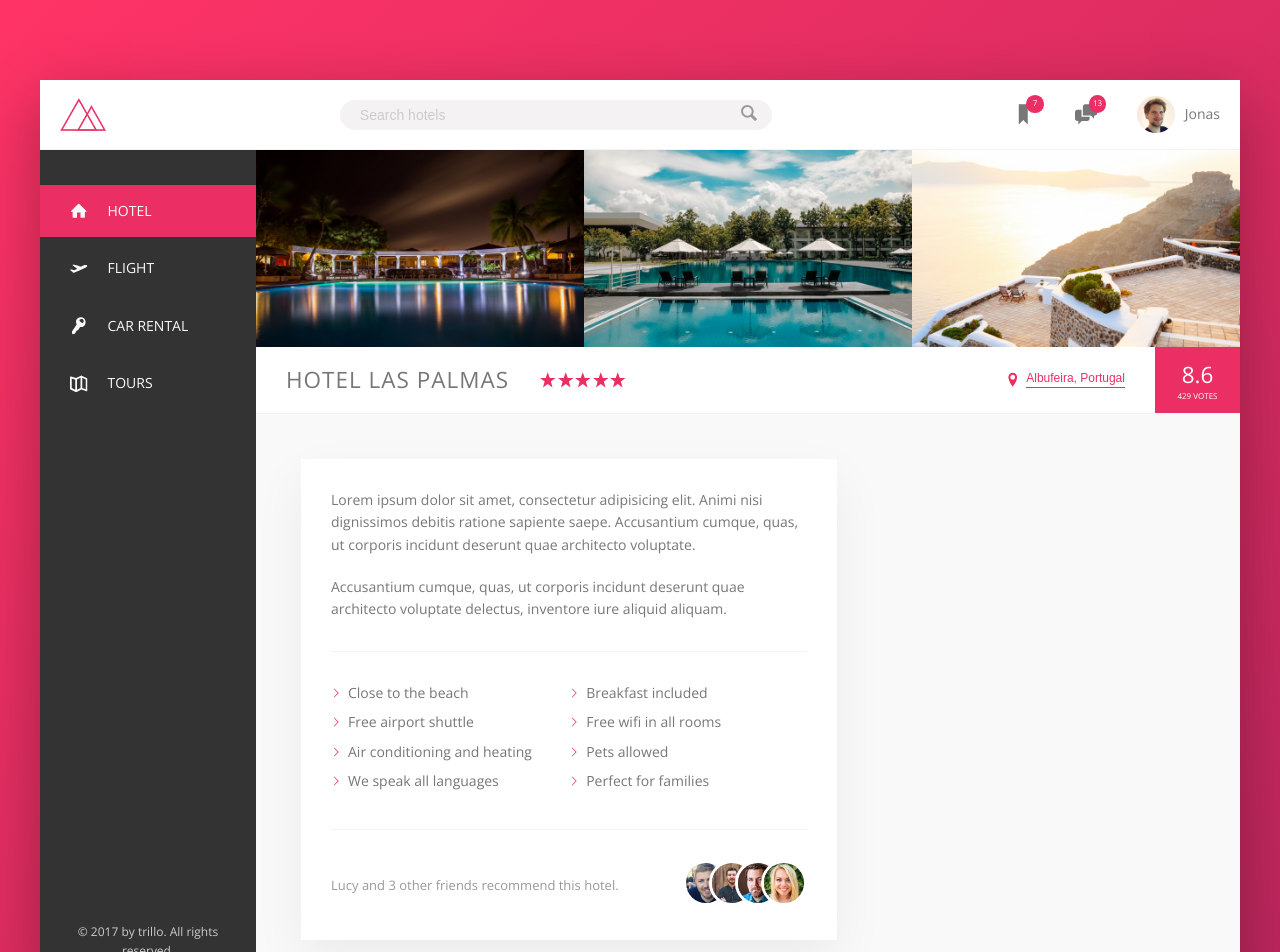
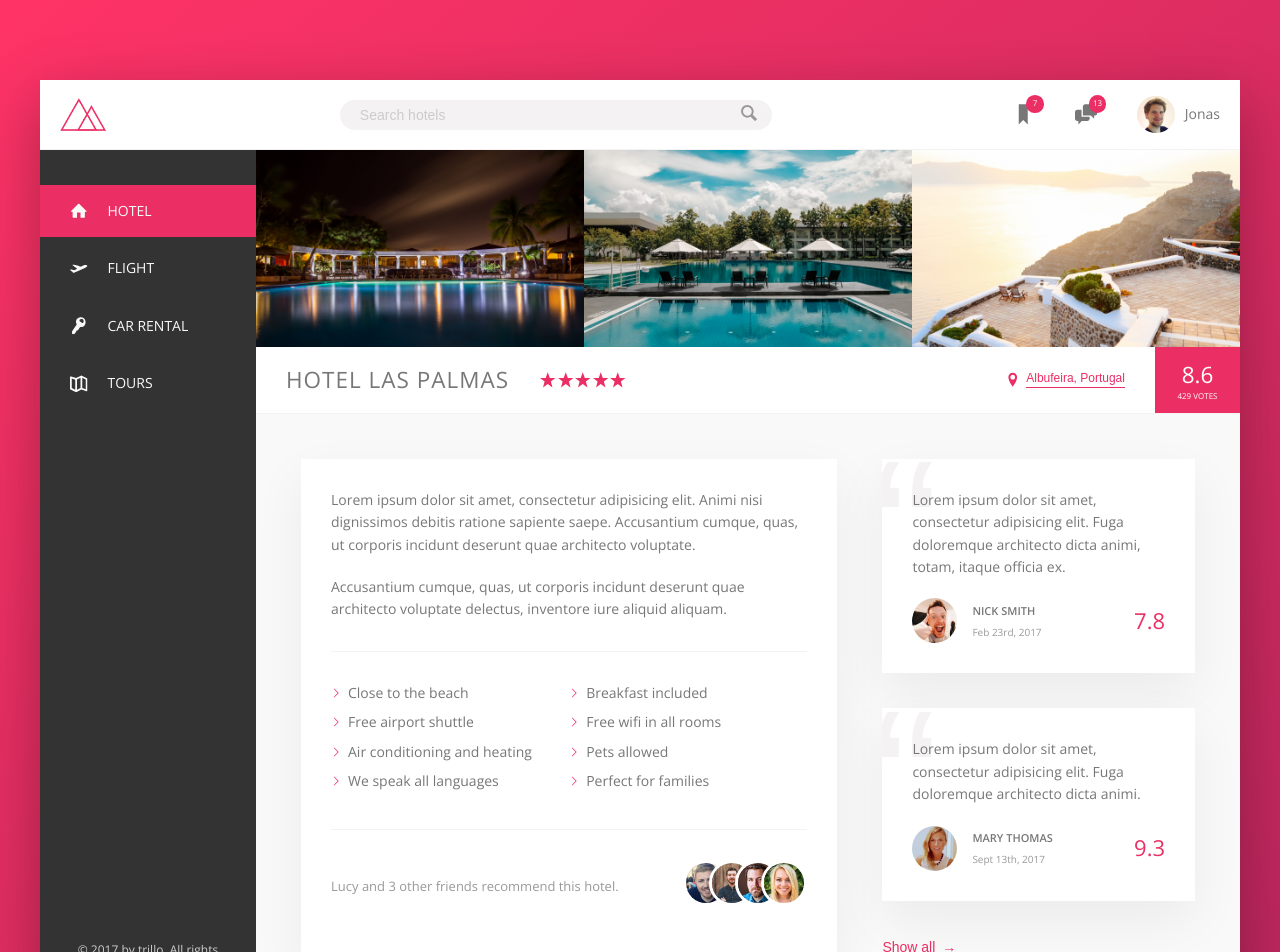
Before and after one commit to mohammadmaninang94/trillo, a React (Create React App) app: page / in a window 1280 px wide. Shown: the top 952 px of the page. Built offline with nearby package versions, Linux system fonts and the light colour scheme.

Commit message:
added review-box component and refactored feature-list and recomment components

```diff
--- a/src/App.js
+++ b/src/App.js
@@ -2,6 +2,11 @@ import Header from './components/header/header.component';
 import Sidebar from './components/sidebar/sidebar.component';
 import Gallery from './components/gallery/gallery.component';
 import Overview from './components/overview/overview.component';
+import FeatureList from './components/feature-list/feature-list.component';
+import Recommend from './components/recommend/recommend.component';
+import ReviewBox from './components/review-box/review-box.component';
+
+import reviews from './assests/data/reviews';
 
 function App() {
   return (
@@ -16,27 +21,15 @@ function App() {
             <div className='description'>
               <p className='paragraph'>Lorem ipsum dolor sit amet, consectetur adipisicing elit. Animi nisi dignissimos debitis ratione sapiente saepe. Accusantium cumque, quas, ut corporis incidunt deserunt quae architecto voluptate.</p>
               <p className='paragraph'>Accusantium cumque, quas, ut corporis incidunt deserunt quae architecto voluptate delectus, inventore iure aliquid aliquam.</p>
-              <ul className="list">
-                <li className="list__item">Close to the beach</li>
-                <li className="list__item">Breakfast included</li>
-                <li className="list__item">Free airport shuttle</li>
-                <li className="list__item">Free wifi in all rooms</li>
-                <li className="list__item">Air conditioning and heating</li>
-                <li className="list__item">Pets allowed</li>
-                <li className="list__item">We speak all languages</li>
-                <li className="list__item">Perfect for families</li>
-              </ul>
-              <div className="recommend">
-                <p className="recommend__count">Lucy and 3 other friends recommend this hotel.</p>
-                <div className="recommend__friends">
-                  <img src="img/user-3.jpg" alt="Friend 1" className="recommend__photo" />
-                  <img src="img/user-4.jpg" alt="Friend 2" className="recommend__photo" />
-                  <img src="img/user-5.jpg" alt="Friend 3" className="recommend__photo" />
-                  <img src="img/user-6.jpg" alt="Friend 4" className="recommend__photo" />
-                </div>
-              </div>
+              <FeatureList />
+              <Recommend />
             </div>
-            <div className='user-reviews'></div>
+            <div className='user-reviews'>
+              {reviews.map(({ ...otherProps }) => (
+                <ReviewBox {...otherProps} />
+              ))}
+              <button className='btn-inline'>Show all <span>&rarr;</span></button>
+            </div>
           </div>
         </main>
       </div>
--- /dev/null
+++ b/src/assests/data/reviews.js
@@ -0,0 +1,20 @@
+const reviews = [
+    {
+        name: 'Nick Smith',
+        quote: 'Lorem ipsum dolor sit amet, consectetur adipisicing elit. Fuga doloremque architecto dicta animi, totam, itaque officia ex.',
+        imageUrl: 'img/user-1.jpg',
+        imageAlt: 'User Review 1',
+        date: 'Feb 23rd, 2017',
+        rating: '7.8'
+    },
+    {
+        name: 'Mary Thomas',
+        quote: 'Lorem ipsum dolor sit amet, consectetur adipisicing elit. Fuga doloremque architecto dicta animi.',
+        imageUrl: 'img/user-2.jpg',
+        imageAlt: 'User Review 2',
+        date: 'Sept 13th, 2017',
+        rating: '9.3'
+    }
+];
+
+export default reviews;
--- /dev/null
+++ b/src/components/feature-list/feature-list.component.jsx
@@ -0,0 +1,16 @@
+import './feature-list.styles.scss';
+
+const FeatureList = () => (
+    <ul className="feature">
+        <li className="feature__item">Close to the beach</li>
+        <li className="feature__item">Breakfast included</li>
+        <li className="feature__item">Free airport shuttle</li>
+        <li className="feature__item">Free wifi in all rooms</li>
+        <li className="feature__item">Air conditioning and heating</li>
+        <li className="feature__item">Pets allowed</li>
+        <li className="feature__item">We speak all languages</li>
+        <li className="feature__item">Perfect for families</li>
+    </ul>
+);
+
+export default FeatureList;
--- /dev/null
+++ b/src/components/feature-list/feature-list.styles.scss
@@ -0,0 +1,27 @@
+
+.feature {
+    list-style: none;
+    margin: 3rem 0;
+    padding: 3rem 0;
+    border-top: var(--line);
+    border-bottom: var(--line);
+
+    display: flex;
+    flex-wrap: wrap;
+
+    &__item {
+      width: 50%;
+      margin-bottom: 0.7rem;
+
+      &::before {
+        content: "";
+        display: inline-block;
+        margin-right: 0.7rem;
+        width: 1rem;
+        height: 1rem;
+        mask: url("../../assests/img/chevron-thin-right.svg");
+        mask-size: cover;
+        background-color: var(--color-primary);
+      }
+    }
+  }
--- /dev/null
+++ b/src/components/recommend/recommend.component.jsx
@@ -0,0 +1,15 @@
+import './recommend.styles.scss';
+
+const Recommend = () => (
+    <div className="recommend">
+        <p className="recommend__count">Lucy and 3 other friends recommend this hotel.</p>
+        <div className="recommend__friends">
+            <img src="img/user-3.jpg" alt="Friend 1" className="recommend__photo" />
+            <img src="img/user-4.jpg" alt="Friend 2" className="recommend__photo" />
+            <img src="img/user-5.jpg" alt="Friend 3" className="recommend__photo" />
+            <img src="img/user-6.jpg" alt="Friend 4" className="recommend__photo" />
+        </div>
+    </div>
+);
+
+export default Recommend;
--- /dev/null
+++ b/src/components/recommend/recommend.styles.scss
@@ -0,0 +1,19 @@
+.recommend {
+    display: flex;
+    align-items: center;
+
+    &__count {
+      font-size: 1.3rem;
+      margin-right: auto;
+      color: var(--color-grey-dark-3);
+    }
+
+    &__photo {
+      box-sizing: content-box;
+      width: 4rem;
+      height: 4rem;
+      border-radius: 50%;
+      margin-left: -2rem;
+      border: 3px solid var(--color-white);
+    }
+  }
--- /dev/null
+++ b/src/components/review-box/review-box.component.jsx
@@ -0,0 +1,17 @@
+import './review-box.styles.scss';
+
+const ReviewBox = ({name, quote, date, rating, imageUrl, imageAlt}) => (
+    <figure className='review-box'>
+        <blockquote className='review-box__quote'>{quote}</blockquote>
+        <figcaption className='review-box__user'>
+            <img src={imageUrl} alt={imageAlt} className='review-box__photo'/>
+            <div className='review-box__user-box'>
+                <p className='review-box__user-name'>{name}</p>
+                <p className='review-box__user-date'>{date}</p>
+            </div>
+            <div className='review-box__rating'>{rating}</div>
+        </figcaption>
+    </figure>
+);
+
+export default ReviewBox;
--- /dev/null
+++ b/src/components/review-box/review-box.styles.scss
@@ -0,0 +1,59 @@
+.review-box {
+  background-color: var(--color-white);
+  box-shadow: var(--shadow-light);
+  margin-bottom: 3.5rem;
+  padding: 3rem;
+  position: relative;
+  overflow: hidden;
+
+  &::before {
+    content: "\201C";
+    font-family: sans-serif;
+    font-size: 20rem;
+    color: var(--color-grey-light-2);
+    position: absolute;
+    top: -2.75rem;
+    left: -1rem;
+    line-height: 1;
+  }
+
+  &__quote {
+    margin-bottom: 2rem;
+    position: relative;
+    z-index: 10;
+  }
+
+  &__photo {
+    width: 4.5rem;
+    height: 4.5rem;
+    border-radius: 50%;
+    margin-right: 1.5rem;
+  }
+
+  &__user {
+    display: flex;
+    align-items: center;
+  }
+
+  &__user-box {
+    margin-right: auto;
+  }
+
+  &__user-name {
+    font-size: 1.1rem;
+    font-weight: 600;
+    text-transform: uppercase;
+    margin-bottom: .4rem;
+  }
+
+  &__user-date {
+    font-size: 1rem;
+    color: var(--color-grey-dark-3);
+  }
+
+  &__rating {
+    color: var(--color-primary);
+    font-size: 2.2rem;
+    font-weight: 300;
+  }
+}
--- a/src/sass/_layout.scss
+++ b/src/sass/_layout.scss
@@ -24,9 +24,19 @@
   background-color: transparent;
   display: inline-block;
   padding-bottom: 2px;
+  transition: all .2s;
+
+  span {
+    margin-left: 3px;
+    transition: margin-left .2s;
+  }
 
   &:hover {
     color: var(--color-grey-dark-1);
+
+    span {
+      margin-left: 8px;
+    }
   }
 
   &:focus {
@@ -64,6 +74,7 @@
   display: flex;
   background-color: var(--color-grey-light-1);
   padding: 4.5rem;
+  font-size: 1.4rem;
 }
 
 .description {
@@ -73,51 +84,3 @@
   box-shadow: var(--shadow-light);
   flex: 0 0 60%;
 }
-
-.list {
-  list-style: none;
-  margin: 3rem 0;
-  padding: 3rem 0;
-  border-top: var(--line);
-  border-bottom: var(--line);
-
-  display: flex;
-  flex-wrap: wrap;
-
-  &__item {
-    font-size: 1.4rem;
-    width: 50%;
-    margin-bottom: 0.7rem;
-
-    &::before {
-      content: "";
-      display: inline-block;
-      margin-right: 0.7rem;
-      width: 1rem;
-      height: 1rem;
-      mask: url("../assests/img/chevron-thin-right.svg");
-      mask-size: cover;
-      background-color: var(--color-primary);
-    }
-  }
-}
-
-.recommend {
-  display: flex;
-  align-items: center;
-
-  &__count {
-    font-size: 1.3rem;
-    margin-right: auto;
-    color: var(--color-grey-dark-3);
-  }
-
-  &__photo {
-    box-sizing: content-box;
-    width: 4rem;
-    height: 4rem;
-    border-radius: 50%;
-    margin-left: -2rem;
-    border: 3px solid var(--color-white);
-  }
-}
```
Also changed, not shown: 1 other file (tests, documents, lock files or other folders).
